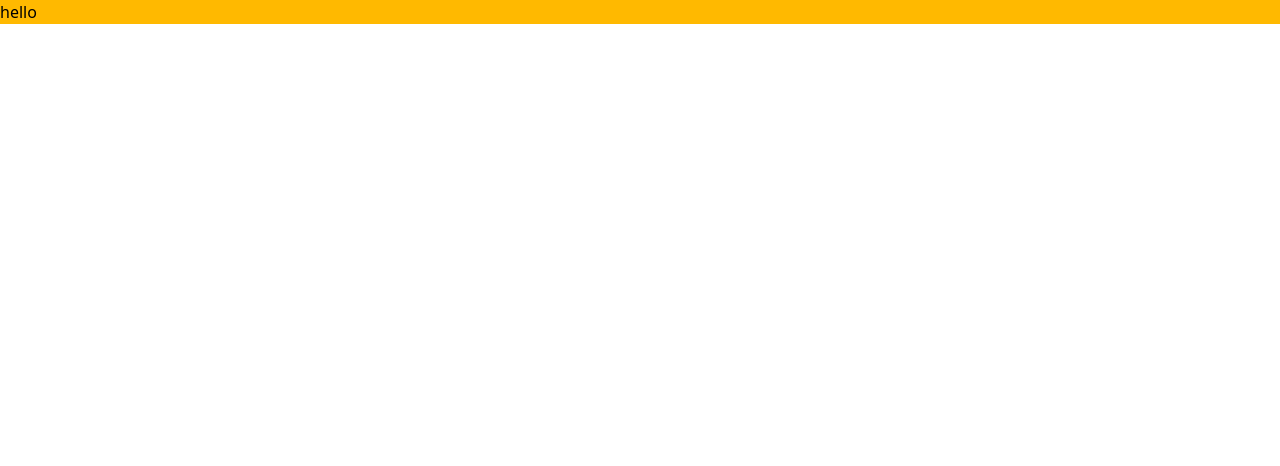
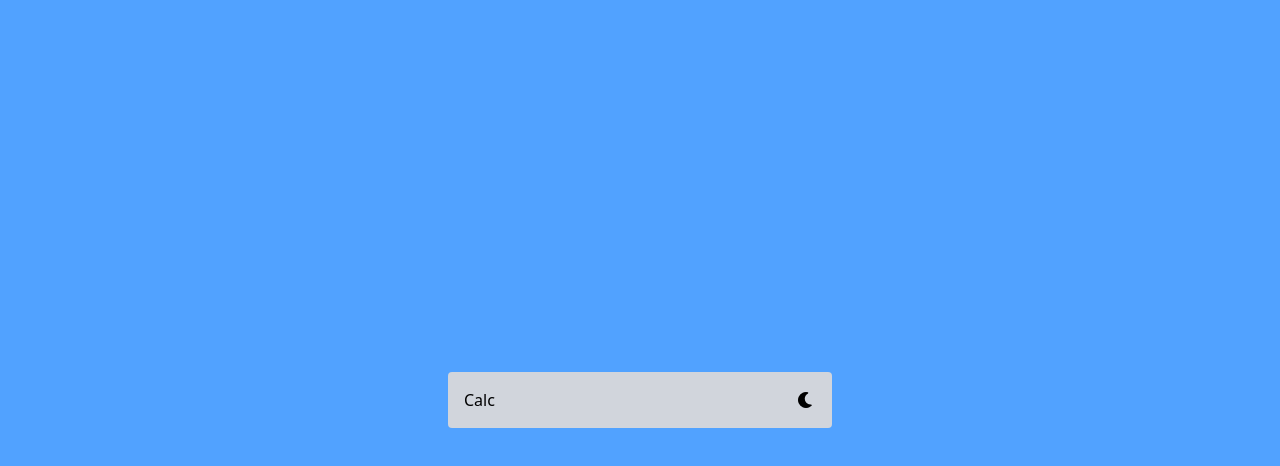
Before and after one commit to Foridul35962/Calculator, a React (Vite) app: page / in a window 1280 px wide. Shown: the top 466 px of the page. Built offline with nearby package versions, Linux system fonts and the light colour scheme.

Commit message:
creating navbar

```diff
--- a/index.html
+++ b/index.html
@@ -1,13 +1,14 @@
 <!doctype html>
-<html lang="en">
+<html lang="en" class="">
   <head>
     <meta charset="UTF-8" />
     <link rel="icon" type="image/svg+xml" href="/vite.svg" />
     <meta name="viewport" content="width=device-width, initial-scale=1.0" />
     <link href="/src/index.css" rel="stylesheet">
     <title>Vite + React</title>
+    <link rel="stylesheet" href="https://cdnjs.cloudflare.com/ajax/libs/font-awesome/7.0.0/css/all.min.css" integrity="sha512-DxV+EoADOkOygM4IR9yXP8Sb2qwgidEmeqAEmDKIOfPRQZOWbXCzLC6vjbZyy0vPisbH2SyW27+ddLVCN+OMzQ==" crossorigin="anonymous" referrerpolicy="no-referrer" />
   </head>
-  <body>
+  <body class="bg-blue-400 dark:bg-gray-600">
     <div id="root"></div>
     <script type="module" src="/src/main.jsx"></script>
   </body>
--- a/src/App.jsx
+++ b/src/App.jsx
@@ -1,8 +1,8 @@
-
+import Calculator from "./calculator";
 const App = () => {
   return (
-    <div>
-      <h1 className="bg-amber-400">hello</h1>
+    <div className="h-dvh flex items-center justify-center">
+      <Calculator></Calculator>
     </div>
   )
 }
--- /dev/null
+++ b/src/calculator.jsx
@@ -0,0 +1,15 @@
+import Navbars from "./navbar";
+
+const calculator = () => {
+    return (
+        <>
+        <div className="bg-gray-300 text-black rounded-sm flex justify-center items-center flex-row dark:bg-gray-800 dark:text-white min-w-sm">
+            <Navbars></Navbars>
+            {/* <Display></Display>
+            <Buttons></Buttons> */}
+        </div>
+        </>
+    )
+}
+
+export default calculator;
--- a/src/index.css
+++ b/src/index.css
@@ -1 +1,3 @@
 @import "tailwindcss";
+
+@custom-variant dark (&:where(.dark, .dark *));
--- /dev/null
+++ b/src/navbar.jsx
@@ -0,0 +1,18 @@
+import { useState } from "react";
+
+const navbar = () => {
+    const changeTheme=()=>{
+        document.documentElement.classList.toggle('dark');
+    }
+    return (
+        <div className="m-4 w-full flex items-center justify-between">
+            <div>Calc</div>
+            <div>
+                <i className="fa-solid fa-moon" onClick={changeTheme}></i>
+                {/* <i className="fa-solid fa-sun"></i> */}
+            </div>
+        </div>
+    )
+}
+
+export default navbar;
```
